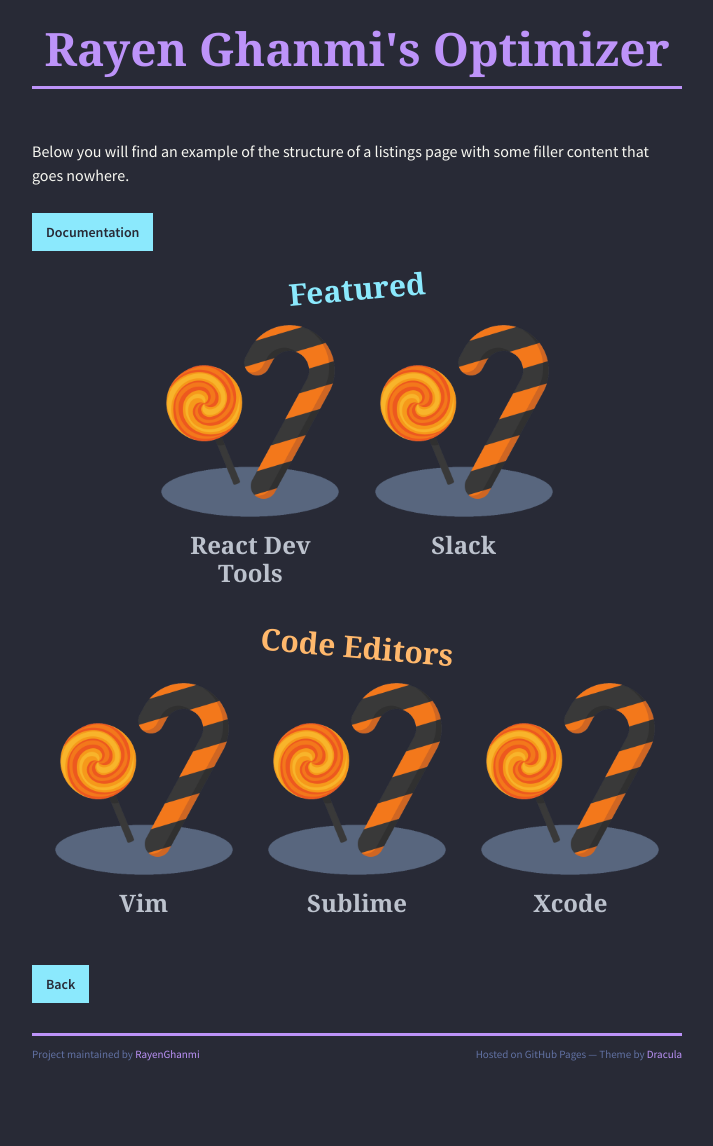
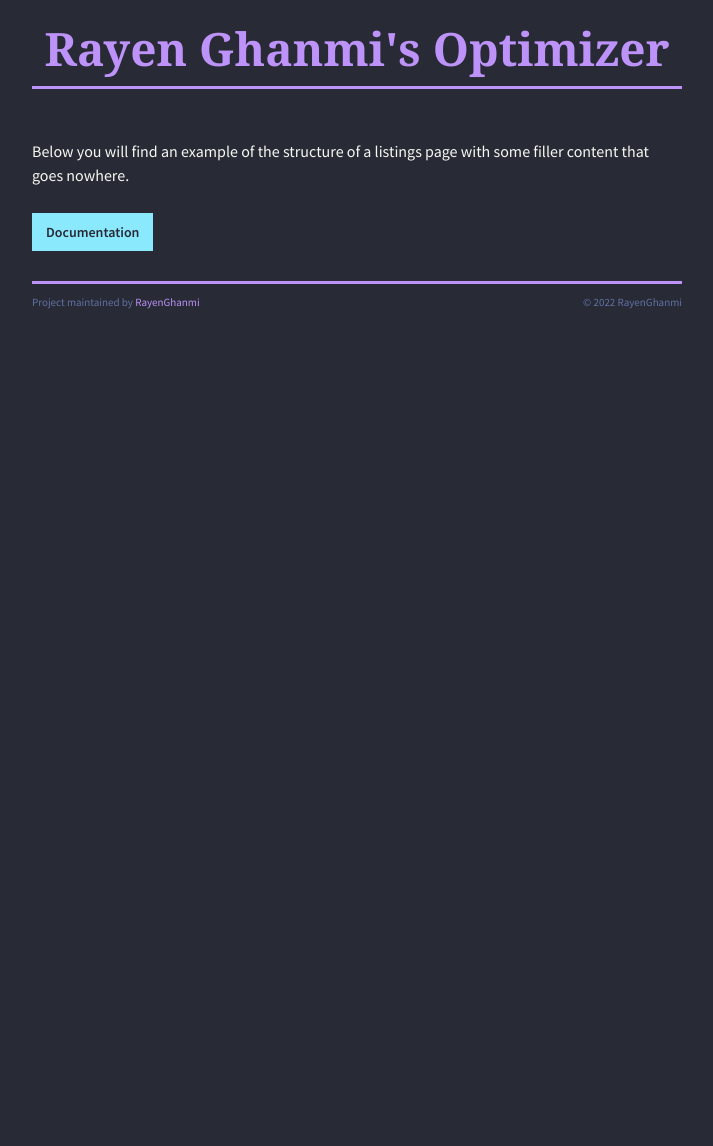
Before and after one commit to RayenGhanmi/rayenghanmi.github.io, a Jekyll site: the page built from samples/listings-page.md, in a window 1280 px wide. Shown: the whole page, without its empty margins (283-996 px from the left). Built offline with Jekyll 4.4.1, drawn with Linux system fonts in a browser that asks for light colours; nearby versions of some CDN libraries; the repository's description, which GitHub fills in, is left out; after the commit the page ends 900 px from its top, so only the background shows below that.

Commit message:
Update listings.html

```diff
--- a/_layouts/listings.html
+++ b/_layouts/listings.html
@@ -12,40 +12,17 @@
       <script src="//html5shiv.googlecode.com/svn/trunk/html5.js"></script>
     <![endif]-->
     <!--[if lt IE 8]>
-    <link rel="stylesheet" href="{{ '/assets/css/ie.css' | relative_url }}">
+    <link rel="shortcut icon" type="image/x-icon" href="assets/images/favicon.ico">
     <![endif]-->
     <meta name="viewport" content="width=device-width, initial-scale=1, user-scalable=no">
+    <link rel="shortcut icon" type="image/x-icon" href="assets/images/favicon.ico">
   </head>
-
-  <body class="{{ page.colorspace }}">
-    {% if site.show_header %}
-      <div id="header">
-        <nav>
-          {% if site.github.repository_url %}
-            <li class="fork"><a href="{{ site.github.repository_url }}">View On GitHub</a></li>
-          {% endif %}
-
-          {% if site.show_downloads %}
-            {% if site.github.zip_url %}
-              <li class="downloads"><a href="{{ site.github.zip_url }}">ZIP</a></li>
-            {% endif %}
-
-            {% if site.github.tar_url %}
-              <li class="downloads"><a href="{{ site.github.tar_url }}">TAR</a></li>
-            {% endif %}
-
-            <li class="title">DOWNLOADS</li>
-          {% endif %}
-        </nav>
-      </div><!-- end header -->
-    {% endif %}
-
     <div class="wrapper">
       {% if site.show_header %}<section>
       {% else %}<section class="no-header">{% endif %}
         <div id="title">
           {% if page.icon %}
-          <img src="{{ page.icon | relative_url }}" />
+            <img src="{{ page.icon | relative_url }}" />
           {% endif %}
           <h1>{{ site.title | default: site.github.repository_name }}</h1>
           <p>{{ site.description | default: site.github.project_tagline }}</p>
@@ -54,32 +31,10 @@
 
         {{ content }}
 
-        <div class="listings">
-          {% for category in page.listings %}
-            <div class="listings-category">
-              <h2 class="title">{{ category[0] }}</h2>
-              {% for listing in category[1] %}
-                <div class="listing">
-                  {% if listing[1].link contains 'http' %}
-                    <a href="{{ listing[1].link }}">
-                  {% else %}
-                    <a href="{{ listing[1].link | baseurl }}">
-                  {% endif %}
-                    <img src="{{ listing[1].icon | relative_url }}" />
-                    <h3>{{ listing[0] }}</h3>
-                  </a>
-                </div>
-              {% endfor %}
-            </div>
-          {% endfor %}
-        </div>
-
-        <a href="../" class="button">Back</a>
-
         <div id="footer">
           <hr />
           <span class="credits left">Project maintained by <a href="{{ site.github.owner_url }}">{{ site.github.owner_name }}</a></span>
-          <span class="credits right">Hosted on GitHub Pages &mdash; Theme by <a href="https://draculatheme.com/">Dracula</a></span>
+          <span class="credits right">© 2022 RayenGhanmi</span>
         </div>
       </section>
 
```
